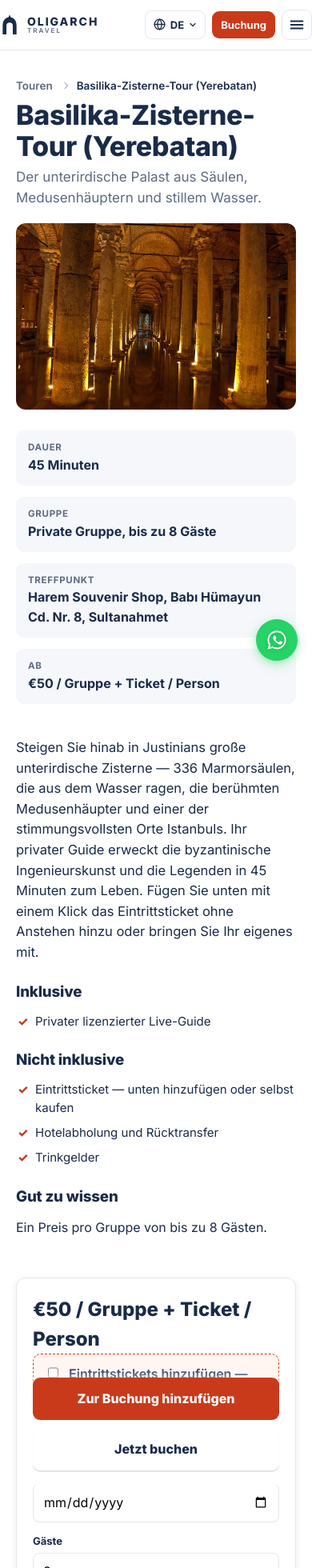
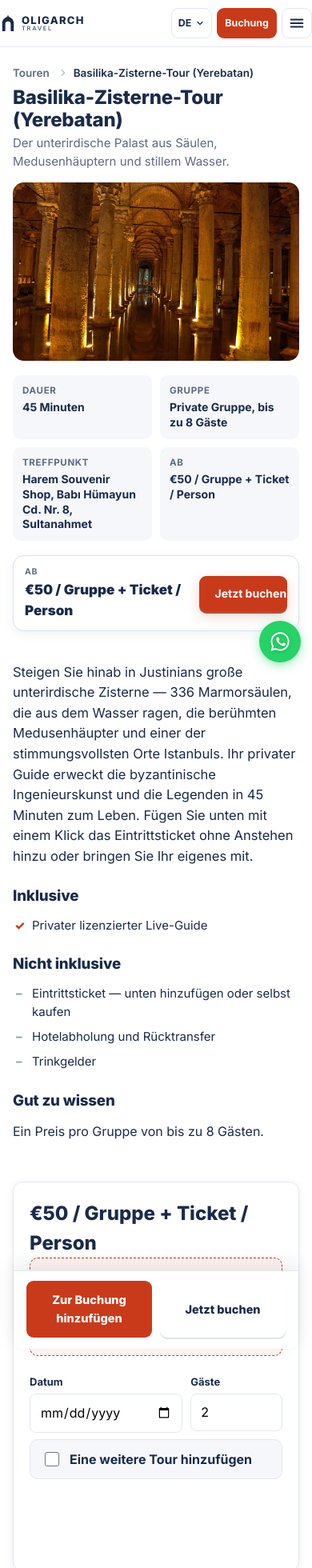
Before and after one commit to 7amed3li/oligarch-travel, a Next.js app: page /de/tours/basilica-cistern in a window 390 px wide. Shown: the top 1960 px of the page at 80% size. Built offline with nearby package versions, Linux system fonts and the light colour scheme.

Commit message:
feat(mobile): full-site mobile-first UX overhaul for header, hero, trust strip, cards, tour page and cart

```diff
--- a/app/[locale]/tours/[slug]/page.tsx
+++ b/app/[locale]/tours/[slug]/page.tsx
@@ -49,23 +49,19 @@ export default async function TourPage({
     [isFree ? (u.price_label || 'Price') : u.price_from, priceDisplay(tp, u)],
   ];
   return (
-    <section style={{ paddingTop: 34 }}>
+    <section className="tour-page-sec">
       <div className="wrap">
         <nav className="crumb" aria-label="Breadcrumb">
           <Link href={`/${loc}#tours`}>{u.nav_tours}</Link>
           <span className="crumb-sep" aria-hidden="true" />
           <span className="crumb-current">{c.name}</span>
         </nav>
-        <h2 className="sec" style={{ fontSize: 34 }}>
-          {c.name}
-        </h2>
-        <p className="sec-sub" style={{ fontSize: 17 }}>
-          {c.tagline}
-        </p>
+        <h1 className="sec tour-title">{c.name}</h1>
+        <p className="sec-sub tour-tagline">{c.tagline}</p>
         <img
           src={`/img/${t.img}`}
           alt={c.name}
-          style={{ borderRadius: 12, width: '100%', maxHeight: 440, objectFit: 'cover', marginTop: 18 }}
+          className="tour-hero-img"
         />
         <div className="facts">
           {facts.map(([l, v]) => (
@@ -74,6 +70,15 @@ export default async function TourPage({
               <strong>{v}</strong>
             </div>
           ))}
+        </div>
+        <div className="tour-mobile-jump">
+          <div className="tmj-price">
+            {!isFree && <small>{u.price_from}</small>}
+            <strong>{priceDisplay(tp, u)}</strong>
+          </div>
+          <a className="btn accent tmj-btn" href="#tour-bookbox">
+            {u.book_now}
+          </a>
         </div>
         <div className="two">
           <div>
@@ -85,7 +90,7 @@ export default async function TourPage({
               ))}
             </ul>
             <h3 style={{ marginTop: 22 }}>{u.not_included}</h3>
-            <ul className="tick">
+            <ul className="cross">
               {c.not_included.map((i) => (
                 <li key={i}>{i}</li>
               ))}
@@ -97,7 +102,7 @@ export default async function TourPage({
               </>
             ) : null}
           </div>
-          <aside className="bookbox">
+          <aside id="tour-bookbox" className="bookbox">
             <div className="price-now">{priceDisplay(tp, u)}</div>
             <AddToBooking locale={loc} u={u} tourId={slug} price={tp} others={others} />
           </aside>
--- a/app/globals.css
+++ b/app/globals.css
@@ -15,8 +15,8 @@
   --radius:12px; --shadow:0 2px 10px rgba(26,43,73,.08); --shadow-lg:0 14px 34px rgba(26,43,73,.18);
 }
 *{box-sizing:border-box}
-html{scroll-behavior:smooth}
-body{margin:0;font-family:'Inter',-apple-system,'Segoe UI',Roboto,'PingFang SC','Microsoft YaHei',sans-serif;color:var(--ink);background:var(--paper);line-height:1.55;font-size:16px}
+html{scroll-behavior:smooth;overflow-x:clip}
+body{margin:0;font-family:'Inter',-apple-system,'Segoe UI',Roboto,'PingFang SC','Microsoft YaHei',sans-serif;color:var(--ink);background:var(--paper);line-height:1.55;font-size:16px;overflow-x:clip}
 img{max-width:100%;display:block}
 a{color:var(--ink)}
 a:focus-visible,button:focus-visible{outline:2px solid var(--accent-deep);outline-offset:2px}
@@ -75,6 +75,7 @@ nav.main a:hover{color:var(--accent-deep)}
 /* search / booking bar — the one dominant hero element */
 .bookbar{display:flex;align-items:stretch;gap:0;background:#fff;border-radius:14px;padding:8px;max-width:920px;margin:36px auto 0;box-shadow:var(--shadow-lg);text-align:left;color:var(--ink)}
 .bookbar:focus-within{box-shadow:var(--shadow-lg),0 0 0 3px rgba(201,58,27,.45)}
+.bb-row-2{display:contents}
 .bb-field{display:flex;flex-direction:column;justify-content:center;padding:4px 16px;border-left:1px solid var(--line);min-width:130px}
 .bb-field:first-child{border-left:none}
 .bb-field.grow{flex:1.6}
@@ -384,6 +385,11 @@ footer.site a{color:#fff}
 footer .logo{color:#fff}
 footer .logo-text small{color:#93A3BC}
 /* tour page */
+.tour-page-sec{padding-top:34px}
+.tour-title{font-size:clamp(24px,5vw,36px)}
+.tour-tagline{font-size:clamp(15px,2.5vw,17px)}
+.tour-hero-img{border-radius:14px;width:100%;max-height:440px;object-fit:cover;margin-top:18px}
+.tour-mobile-jump{display:none}
 .facts{display:grid;grid-template-columns:repeat(auto-fit,minmax(170px,1fr));gap:14px;margin:26px 0}
 .fact{background:var(--mist);border-radius:10px;padding:13px 15px}
 .fact .lbl{display:block;font-size:11.5px;font-weight:700;letter-spacing:.06em;text-transform:uppercase;color:var(--ink-soft)}
@@ -392,21 +398,40 @@ footer .logo-text small{color:#93A3BC}
 .bookbox{border:1px solid var(--line);border-radius:var(--radius);padding:20px;box-shadow:var(--shadow);position:sticky;top:84px;background:#fff}
 .bookbox .price-now{font-size:24px;font-weight:800}
 .field{margin:13px 0}
+.field-row-2{display:grid;grid-template-columns:1.25fr 0.75fr;gap:10px}
+.field-row-2 .field{margin:8px 0;min-width:0}
 .field label{display:block;font-size:13px;font-weight:700;margin-bottom:5px}
-.field input,.field select{width:100%;padding:10px 12px;border:1px solid var(--line);border-radius:8px;font:inherit;background:#fff}
+.field input,.field select{width:100%;padding:10px 12px;border:1px solid var(--line);border-radius:8px;font:inherit;background:#fff;min-height:44px}
 .field input:focus,.field select:focus{outline:2px solid var(--accent-deep);outline-offset:0;border-color:transparent}
 .bookbox button,.confirm-btn{width:100%;background:var(--accent-deep);color:#fff;border:none;border-radius:9px;padding:14px;font:inherit;font-weight:800;font-size:16px;cursor:pointer}
 .bookbox button:hover,.confirm-btn:hover{background:var(--accent-deep-hover)}
-.tick{list-style:none;padding:0;margin:10px 0}
-.tick li{padding:4px 0 4px 24px;position:relative;font-size:15px}
+.book-now-btn{margin-top:10px}
+.tick,.cross{list-style:none;padding:0;margin:10px 0}
+.tick li,.cross li{padding:4px 0 4px 24px;position:relative;font-size:15px}
 .tick li::before{content:'✓';position:absolute;left:2px;color:var(--accent-deep);font-weight:800}
+.cross li::before{content:'–';position:absolute;left:4px;color:#94A3B8;font-weight:800}
 /* booking page */
-.cart-item{display:flex;gap:16px;border:1px solid var(--line);border-radius:var(--radius);padding:16px;margin-bottom:14px;background:#fff;box-shadow:var(--shadow)}
-.cart-item img{width:118px;height:92px;object-fit:cover;border-radius:9px}
-.cart-item h3{font-size:17px}
+.cart-item{display:flex;flex-direction:column;gap:14px;border:1px solid var(--line);border-radius:14px;padding:16px;margin-bottom:14px;background:#fff;box-shadow:var(--shadow)}
+.cart-item-head{display:flex;align-items:center;gap:14px;min-width:0}
+.cart-item-head img{width:96px;height:76px;object-fit:cover;border-radius:10px;flex:none}
+.cart-item-title-col{flex:1;min-width:0;display:flex;align-items:baseline;justify-content:space-between;gap:12px;flex-wrap:wrap}
+.cart-item h3{font-size:17px;line-height:1.3}
+.cart-item-controls{display:flex;flex-direction:column;gap:12px}
+.cart-inputs-grid{display:grid;grid-template-columns:1.3fr 0.7fr;gap:12px;max-width:440px}
+.cart-field{display:flex;flex-direction:column;gap:4px;min-width:0}
+.cart-field span{font-size:11.5px;font-weight:700;letter-spacing:.05em;text-transform:uppercase;color:var(--ink-soft)}
+.cart-field input{width:100%;min-height:44px;padding:9px 11px;border:1px solid var(--line);border-radius:8px;font:inherit;font-size:16px;font-weight:600;color:var(--ink);background:#fff}
+.cart-field input:focus{outline:2px solid var(--accent-deep);outline-offset:0;border-color:transparent}
+.cart-options{display:flex;gap:12px;flex-wrap:wrap}
+.cart-check{display:flex;align-items:flex-start;gap:9px;font-size:14px;font-weight:600;color:var(--ink);cursor:pointer;line-height:1.4}
+.cart-check input{width:18px;height:18px;margin-top:2px;flex:none;accent-color:var(--accent-deep)}
+.cart-ticket-check{background:#FFF5F1;border:1px dashed #E4B4A6;border-radius:10px;padding:10px 12px}
+.cart-item-foot{display:flex;justify-content:flex-end;padding-top:4px;border-top:1px solid #F1F5F9}
+.cart-add-more{display:inline-flex;align-items:center;min-height:42px;font-weight:700;color:var(--accent-deep);text-decoration:none}
+.cart-add-more:hover{text-decoration:underline}
 .grid2{display:grid;grid-template-columns:1fr 360px;gap:30px;align-items:start}
-.line-total{font-weight:800;white-space:nowrap}
-.remove{background:none;border:none;color:var(--accent-deep);font:inherit;font-size:13.5px;font-weight:700;cursor:pointer;padding:0}
+.line-total{font-weight:800;white-space:nowrap;font-size:16.5px;color:var(--ink)}
+.remove{background:none;border:none;color:var(--accent-deep);font:inherit;font-size:13.5px;font-weight:700;cursor:pointer;padding:6px 0;min-height:36px}
 .totals{border:1px solid var(--line);border-radius:var(--radius);padding:20px;background:#fff;box-shadow:var(--shadow)}
 .trow{display:flex;justify-content:space-between;padding:7px 0;font-size:15px}
 .trow.grand{border-top:1px solid var(--line);margin-top:8px;padding-top:13px;font-weight:800;font-size:17px}
@@ -719,3 +744,83 @@ a.ft-row:hover .ft-icon{background:#FF5533;border-color:#FF5533;transform:transl
 /* Booking actions always visible */
 .book-actions{position:sticky;bottom:0;z-index:20;margin:16px -20px -20px;padding:14px 20px 18px;background:linear-gradient(180deg,rgba(255,255,255,0) 0,#fff 22%);border-radius:0 0 var(--radius) var(--radius)}
 .book-actions button{display:block}
+
+/* Mobile-first polish (98% phone visitors) */
+@media(max-width:820px){
+  .bb-row-2{display:grid;grid-template-columns:1.35fr 0.65fr;border-top:1px solid var(--line)}
+  .bb-row-2 .bb-field{border-top:none;min-width:0}
+  .bb-row-2 .bb-field+.bb-field{border-left:1px solid var(--line);padding-left:12px}
+  .bb-field select,.bb-field input,.field input,.field select,.addother select{font-size:16px;min-height:42px}
+  .tour-mobile-jump{display:flex;align-items:center;justify-content:space-between;gap:12px;background:#fff;border:1px solid #D9E2EC;border-radius:14px;padding:12px 14px;margin:0 0 22px;box-shadow:0 4px 14px rgba(26,43,73,.06)}
+  .tmj-price small{display:block;font-size:10.5px;font-weight:700;text-transform:uppercase;letter-spacing:.06em;color:var(--ink-soft)}
+  .tmj-price strong{font-size:17px;font-weight:900;color:var(--ink)}
+  .tmj-btn{padding:10px 18px;font-size:14px;white-space:nowrap}
+  .bookbox{scroll-margin-top:76px}
+  .book-actions{display:grid;grid-template-columns:1fr 1fr;gap:10px;z-index:40;margin:16px -20px -20px;padding:12px 16px calc(14px + env(safe-area-inset-bottom,0px));background:#fff;border-top:1px solid var(--line);box-shadow:0 -8px 24px rgba(26,43,73,.09)}
+  .book-actions button{padding:13px 10px;font-size:14.5px}
+  .book-now-btn{margin-top:0}
+  .mobile-nav-in a{min-height:48px;border-bottom:1px solid #F1F5F9;border-radius:0;padding:12px 4px}
+  .mobile-nav-in a:last-child{border-bottom:none}
+}
+
+@media(max-width:640px){
+  section{padding:42px 0}
+  h2.sec{font-size:24px}
+  .sec-sub{font-size:15px}
+  .hero-content{padding:44px 0 38px}
+  .kicker{font-size:11px;padding:5px 11px}
+  .hero h1{font-size:clamp(30px,8.5vw,40px);margin-top:14px}
+  .hero-sub{font-size:15px;line-height:1.55;margin-top:12px}
+  .bookbar{margin-top:22px;border-radius:14px;padding:10px}
+  .trust-in{display:grid;grid-template-columns:repeat(2,minmax(0,1fr))}
+  .trust-item{flex:none;padding:12px 8px;border-left:none;border-bottom:1px solid var(--line)}
+  .trust-item:nth-child(even){border-left:1px solid var(--line)}
+  .trust-item:nth-last-child(-n+2){border-bottom:none}
+  .trust-val{font-size:14.5px}
+  .trust-lbl{font-size:11.5px}
+  .grid{gap:18px;margin-top:20px}
+  .tcard-media{height:196px}
+  .tcard-content{padding:16px}
+  .tcard-title{font-size:17.5px}
+  .tcard-amount{font-size:19px}
+  .tcard-dqnamo-btn{padding:9px 14px;font-size:12.5px}
+  .cols3{gap:12px;margin-top:18px}
+  .why-item{padding:16px 18px;border-left:3px solid #1A2B49;border-radius:12px}
+  .rv-stats{gap:12px;margin-top:18px}
+  .rv-stat{min-height:138px;padding:15px 16px 14px;gap:10px}
+  .rv-stat-value{font-size:30px}
+  .rv-stat-solo{font-size:17.5px}
+  .rv-quotes{gap:14px;margin-top:16px}
+  .rv-quote{padding:34px 20px 18px}
+  .rv-quote::before{font-size:66px;left:16px}
+  .rv-quote blockquote{font-size:15.5px}
+  .contact-grid{grid-template-columns:minmax(0,1fr);gap:12px;margin-top:18px}
+  .contact-item{padding:15px 16px;border-radius:12px}
+  .contact-item a{font-size:15.5px;display:inline-block;padding:3px 0;color:var(--accent-deep)}
+  .tour-page-sec{padding-top:22px}
+  .tour-hero-img{aspect-ratio:16/10;max-height:250px;margin-top:14px}
+  .facts{grid-template-columns:repeat(2,minmax(0,1fr));gap:10px;margin:18px 0}
+  .fact{padding:11px 12px}
+  .fact strong{font-size:14px;display:block;margin-top:2px;line-height:1.35}
+  .cart-item{padding:14px}
+  .cart-item-head img{width:72px;height:72px}
+  .cart-inputs-grid{grid-template-columns:1.3fr 0.7fr;gap:10px}
+  .totals{padding:16px}
+  .confirm-btn{min-height:50px;font-size:15.5px}
+  footer.site .wrap{padding-bottom:calc(84px + env(safe-area-inset-bottom,0px))}
+  .wa-float-wrap{bottom:calc(16px + env(safe-area-inset-bottom,0px));right:14px}
+}
+
+@media(max-width:480px){
+  .wrap{padding:0 16px}
+  .header-in{gap:6px;padding:10px 0}
+  .logo{gap:7px}
+  .logo-mark{width:20px;height:24px}
+  .logo-text{font-size:13px;letter-spacing:.1em}
+  .logo-text small{font-size:7.5px;letter-spacing:.22em}
+  .header-actions{gap:6px}
+  .lang-globe{display:none}
+  .lang-btn{padding:7px 8px;font-size:12.5px;min-height:38px}
+  .cart-link{padding:7px 10px;font-size:12.5px;min-height:38px;display:inline-flex;align-items:center}
+  .mobile-toggle{width:38px;height:38px;padding:0}
+}
--- a/components/AddToBooking.tsx
+++ b/components/AddToBooking.tsx
@@ -67,7 +67,8 @@ export default function AddToBooking({
     borderRadius: 8,
     border: '1px solid #CBD5E1',
     background: '#fff',
-    fontSize: 14,
+    fontSize: 16,
+    minHeight: 44,
   } as const;
 
   return (
@@ -107,6 +108,7 @@ export default function AddToBooking({
           <p className="tb-note">{u.skip_note}</p>
         </div>
       )}
+      <div className="field-row-2">
         <div className="field">
           <label htmlFor="bk-date">{u.date}</label>
           <input id="bk-date" type="date" value={date} onChange={(e) => setDate(e.target.value)} />
@@ -121,6 +123,7 @@ export default function AddToBooking({
             value={people}
             onChange={(e) => setPeople(parseInt(e.target.value, 10) || price.minGuests)}
           />
+        </div>
       </div>
 
       {others.length > 0 && (
@@ -185,6 +188,7 @@ export default function AddToBooking({
                   <p className="tb-note">{u.skip_note}</p>
                 </div>
               )}
+              <div className="field-row-2">
                 <div className="field">
                   <label htmlFor="ao-date">{u.date}</label>
                   <input
@@ -206,6 +210,7 @@ export default function AddToBooking({
                   />
                 </div>
               </div>
+            </div>
           )}
         </div>
       )}
@@ -214,8 +219,7 @@ export default function AddToBooking({
         <button type="submit">{added ? u.added : u.add_to_booking}</button>
         <button
           type="button"
-          className="btn ghost"
-          style={{ marginTop: 10 }}
+          className="btn ghost book-now-btn"
           onClick={() => {
             doAdd();
             router.push(`/${locale}/booking`);
--- a/components/Header.tsx
+++ b/components/Header.tsx
@@ -58,7 +58,7 @@ export default function Header({
         <div className="header-actions">
           <details className="lang-menu" ref={langRef}>
             <summary className="lang-btn" aria-label="Language">
-              <svg width="17" height="17" viewBox="0 0 24 24" fill="none" stroke="currentColor" strokeWidth="1.8" strokeLinecap="round" aria-hidden="true">
+              <svg className="lang-globe" width="17" height="17" viewBox="0 0 24 24" fill="none" stroke="currentColor" strokeWidth="1.8" strokeLinecap="round" aria-hidden="true">
                 <circle cx="12" cy="12" r="9" />
                 <path d="M3 12h18" />
                 <path d="M12 3c2.5 2.6 3.9 5.7 3.9 9s-1.4 6.4-3.9 9c-2.5-2.6-3.9-5.7-3.9-9S9.5 5.6 12 3z" />
--- a/components/SearchBar.tsx
+++ b/components/SearchBar.tsx
@@ -44,6 +44,7 @@ export default function SearchBar({
           ))}
         </select>
       </div>
+      <div className="bb-row-2">
         <div className="bb-field">
           <label htmlFor="bb-date">{u.date}</label>
           <input id="bb-date" type="date" value={date} onChange={(e) => setDate(e.target.value)} />
@@ -59,6 +60,7 @@ export default function SearchBar({
             onChange={(e) => setPeople(parseInt(e.target.value, 10) || 1)}
           />
         </div>
+      </div>
       <button className="btn accent bb-btn" type="submit">
         {u.start_booking}
       </button>
--- a/components/TourCard.tsx
+++ b/components/TourCard.tsx
@@ -46,6 +46,7 @@ export default function TourCard({
   }
 
   const handleMouseMove = (e: MouseEvent<HTMLAnchorElement>) => {
+    if (typeof window !== 'undefined' && !window.matchMedia('(hover: hover) and (pointer: fine)').matches) return;
     if (!cardRef.current) return;
     const rect = cardRef.current.getBoundingClientRect();
     const x = e.clientX - rect.left;
@@ -61,6 +62,7 @@ export default function TourCard({
   };
 
   const handleMouseEnter = () => {
+    if (typeof window !== 'undefined' && !window.matchMedia('(hover: hover) and (pointer: fine)').matches) return;
     setIsHovered(true);
   };
 
```
Also changed, not shown: components/BookingClient.tsx (+34 -26 lines). Lines whose indentation alone changed are shown as unchanged.
